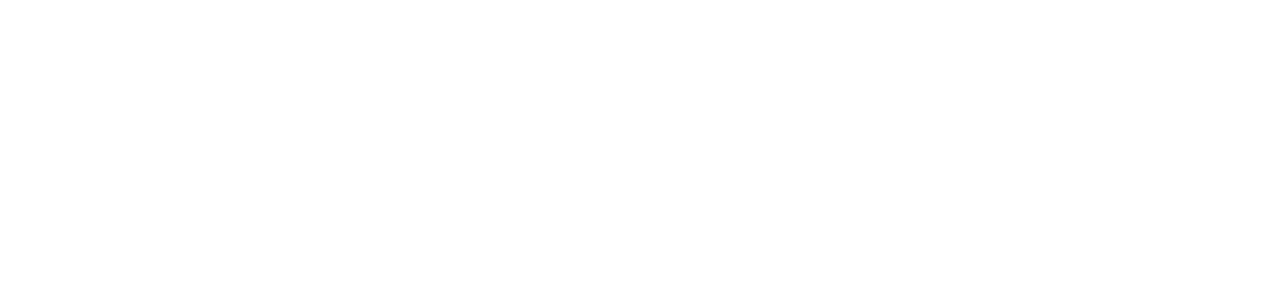
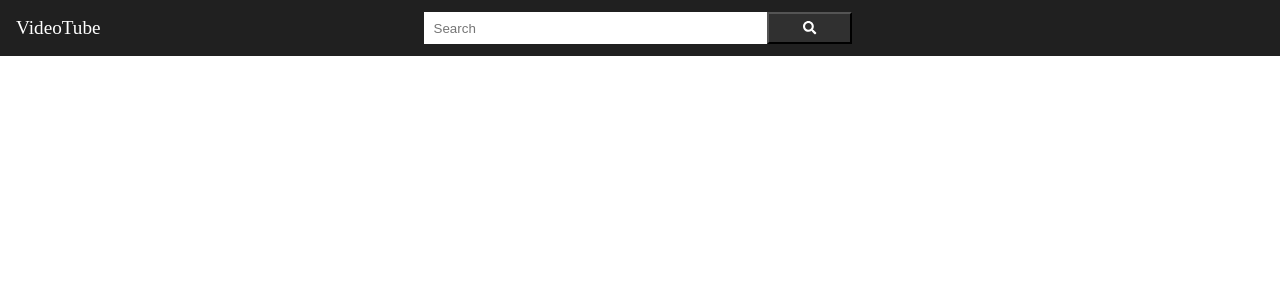
Before and after one commit to ayakamiyake7/youtube-react, a React (Create React App) app: page / in a window 1280 px wide. Shown: the top 300 px of the page. Built offline with nearby package versions, Linux system fonts and the light colour scheme.

Commit message:
Add components and style.

```diff
--- a/package.json
+++ b/package.json
@@ -3,11 +3,16 @@
   "version": "0.1.0",
   "private": true,
   "dependencies": {
+    "@fortawesome/fontawesome-svg-core": "^1.2.36",
+    "@fortawesome/free-solid-svg-icons": "^5.15.4",
+    "@fortawesome/react-fontawesome": "^0.1.16",
     "@testing-library/jest-dom": "^5.14.1",
     "@testing-library/react": "^12.0.0",
     "@testing-library/user-event": "^13.2.1",
+    "node-sass": "^7.0.1",
     "react": "^17.0.2",
     "react-dom": "^17.0.2",
+    "react-router-dom": "5.3.0",
     "react-scripts": "5.0.0",
     "web-vitals": "^2.1.0"
   },
--- a/src/App.js
+++ b/src/App.js
@@ -1,7 +1,19 @@
 import React from "react";
+import { BrowserRouter as Router, Route, Switch } from "react-router-dom";
+import Search from "./pages/Search";
+import Top from "./pages/Top";
+import Watch from "./pages/Watch";
 
 function App() {
-  return <div className="App"></div>;
+  return (
+    <Router>
+      <Switch>
+        <Route exact path="/" component={Top} />
+        <Route path="/search" component={Search} />
+        <Route path="/watch" component={Watch} />
+      </Switch>
+    </Router>
+  );
 }
 
 export default App;
--- /dev/null
+++ b/src/components/header/Header.js
@@ -0,0 +1,26 @@
+import React from "react";
+import { FontAwesomeIcon } from "@fortawesome/react-fontawesome";
+import { faSearch } from "@fortawesome/free-solid-svg-icons";
+import { Link } from "react-router-dom";
+import Style from "./Header.module.scss";
+
+const Header = () => {
+  return (
+    <div className={Style.header}>
+      <div className={Style.item}>
+        <Link to="/">VideoTube</Link>
+      </div>
+
+      <div className={Style.item}>
+        <form>
+          <input type="text" placeholder="Search" />
+          <button type="submit">
+            <FontAwesomeIcon icon={faSearch} />
+          </button>
+        </form>
+      </div>
+    </div>
+  );
+};
+
+export default Header;
--- /dev/null
+++ b/src/components/header/Header.module.scss
@@ -0,0 +1,47 @@
+.header {
+  position: fixed;
+  left: 0;
+  top: 0;
+  display: flex;
+  height: 56px;
+  width: 100%;
+  background-color: #202020;
+
+  a {
+    color: #fff;
+    font-size: 1.2rem;
+    line-height: 56px;
+    padding-left: 1rem;
+    text-decoration: none;
+  }
+
+  .item {
+    &:first-child {
+      flex-grow: 1;
+    }
+    &:last-child {
+      flex-grow: 2;
+    }
+  }
+
+  form {
+    width: 50%;
+    height: 32px;
+    display: flex;
+    margin: 12px 0;
+
+    input {
+      width: 80%;
+      text-indent: 0.5rem;
+      border: #121212;
+      background: #fff;
+      color: #fff;
+    }
+
+    button {
+      width: 20%;
+      background: #303030;
+      color: #fff;
+    }
+  }
+}
--- /dev/null
+++ b/src/components/layout/Layout.js
@@ -0,0 +1,14 @@
+import React from "react";
+import Header from "../header/Header";
+
+const Layout = ({ children }) => {
+  return (
+    <>
+      <Header />
+      {children}
+      {console.log(children)}
+    </>
+  );
+};
+
+export default Layout;
--- /dev/null
+++ b/src/pages/Search.js
@@ -0,0 +1,8 @@
+import React from "react";
+import Layout from "../components/layout/Layout";
+
+const Search = () => {
+  return <Layout>Search page</Layout>;
+};
+
+export default Search;
--- /dev/null
+++ b/src/pages/Top.js
@@ -0,0 +1,8 @@
+import React from "react";
+import Layout from "../components/layout/Layout";
+
+const Top = () => {
+  return <Layout>Top page</Layout>;
+};
+
+export default Top;
--- /dev/null
+++ b/src/pages/Watch.js
@@ -0,0 +1,8 @@
+import React from "react";
+import Layout from "../components/layout/Layout";
+
+const Watch = () => {
+  return <Layout>watch page</Layout>;
+};
+
+export default Watch;
```
Also changed, not shown: 1 other file (tests, documents, lock files or other folders).
